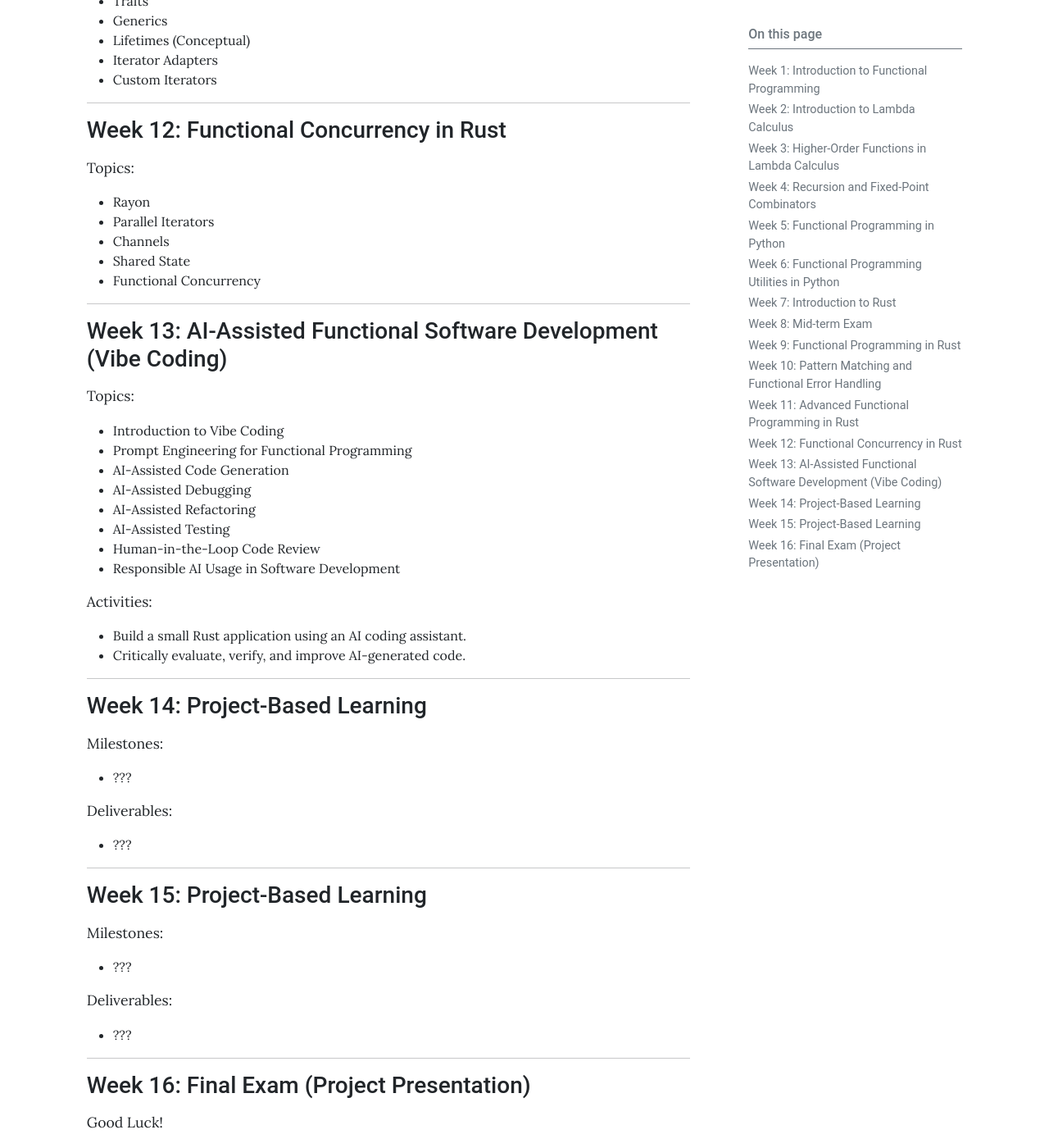
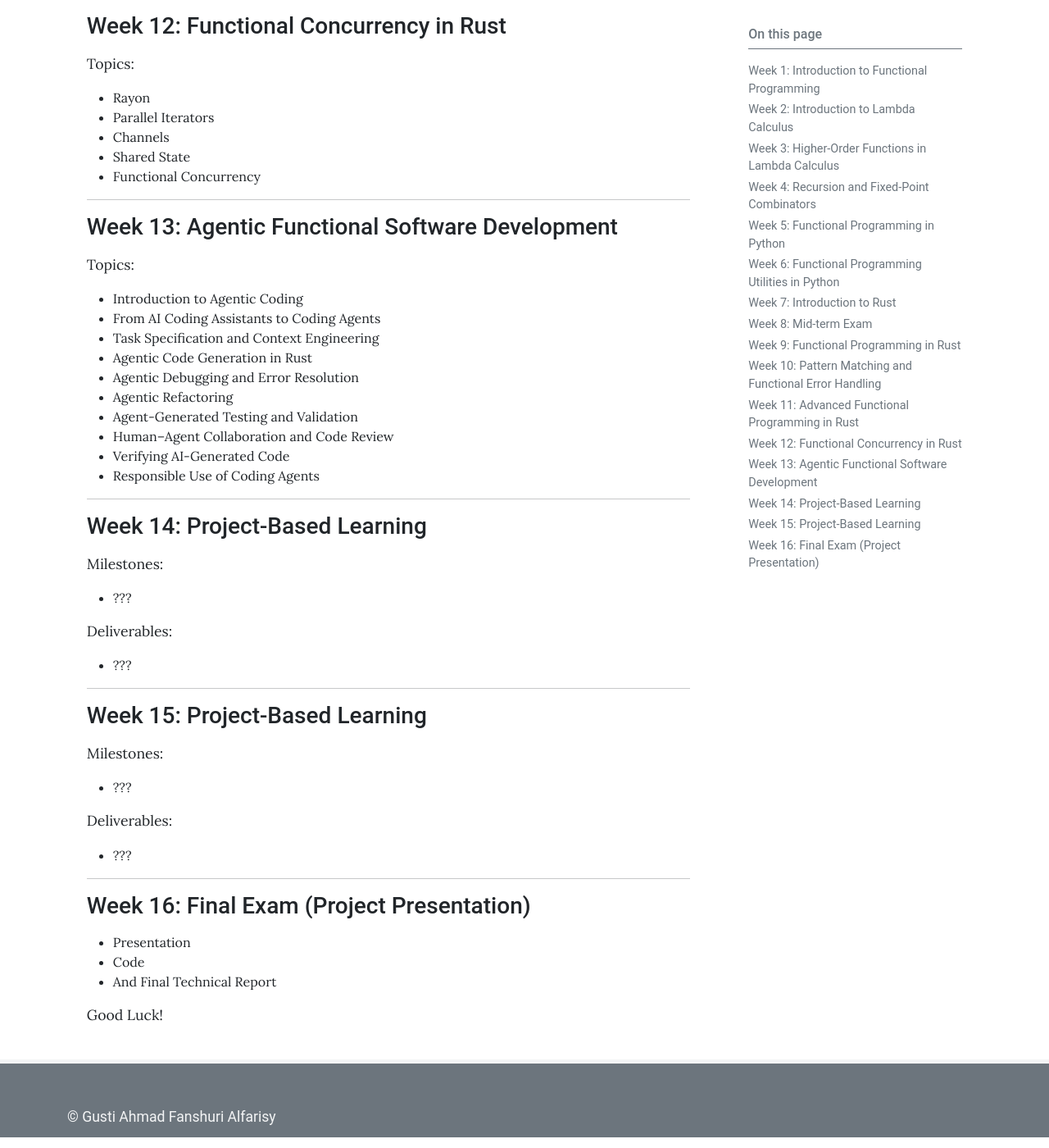
Before and after one commit to gusti-alfarisy/gusti-alfarisy.github.io, a Jekyll site: the page built from pages/mk/fungsional2026.md, in a window 1280 px wide and 1400 px high, scrolled down 3056 px. Shown: the whole window at 82% size. Built offline with Jekyll 4.4.1, drawn with Linux system fonts in a browser that asks for light colours; some of the changed text lies outside the part shown.

Commit message:
delete blog and update mk fungsional 2026

```diff
--- a/_data/navigation.yml
+++ b/_data/navigation.yml
@@ -13,7 +13,7 @@
   # - text: 'Web Intelligence'
   #   href: /mk/web2026/
   - text: 'Functional Programming'
-    href: /mk/fungsional2025/
+    href: /mk/fungsional2026/
   # - text: 'Artificial Intelligence'
   #   href: /mk/ai2025/
 #- text: Documentation
--- a/pages/mk/fungsional2026.md
+++ b/pages/mk/fungsional2026.md
@@ -17,6 +17,7 @@ Topics:
 - Pure Functions
 - Immutability
 - Benefits
+- Final Project, Class A: Smart Soil IoT and KalimantanBio Knowledge Explorer; Class B: Aerial Analytics Platform
 
 ---
 
@@ -27,13 +28,13 @@ Topics:
 - Variables
 - Function Abstraction
 - Function Application
-- Alpha, Beta, and Eta Reduction
+- Alpha Conversion, Beta Reduction, and Eta Reduction
 - Boolean Logic
 
 ---
 
 ### Week 3: Higher-Order Functions in Lambda Calculus
-[Lecture Notes](https://gusti-alfarisy.github.io/blog/2025/ln3-fp-hop-lambda-calculus/)
+<!-- [Lecture Notes](https://gusti-alfarisy.github.io/blog/2025/ln3-fp-hop-lambda-calculus/) -->
 
 Topics:
 - Church Encoding
@@ -141,21 +140,27 @@ Topics:
 
 ---
 
-### Week 13: AI-Assisted Functional Software Development (Vibe Coding)
+### Week 13: Agentic Functional Software Development
 
 Topics:
-- Introduction to Vibe Coding
-- Prompt Engineering for Functional Programming
-- AI-Assisted Code Generation
-- AI-Assisted Debugging
-- AI-Assisted Refactoring
-- AI-Assisted Testing
-- Human-in-the-Loop Code Review
-- Responsible AI Usage in Software Development
+- Introduction to Agentic Coding
+- From AI Coding Assistants to Coding Agents
+- Task Specification and Context Engineering
+- Agentic Code Generation in Rust
+- Agentic Debugging and Error Resolution
+- Agentic Refactoring
+- Agent-Generated Testing and Validation
+- Human–Agent Collaboration and Code Review
+- Verifying AI-Generated Code
+- Responsible Use of Coding Agents
 
-Activities:
-- Build a small Rust application using an AI coding assistant.
-- Critically evaluate, verify, and improve AI-generated code.
+<!-- Activities:
+- Build or extend a small Rust application using an AI coding agent.
+- Provide the agent with requirements, constraints, and relevant project context.
+- Delegate implementation, debugging, testing, and refactoring tasks to the agent.
+- Inspect and verify the agent's changes rather than accepting them automatically.
+- Identify violations of functional programming principles and instruct the agent to improve them.
+- Reflect on which decisions should be delegated to the agent and which should remain under human control. -->
 
 ---
 
@@ -181,4 +186,9 @@ Deliverables:
 
 ### Week 16: Final Exam (Project Presentation)
 
+
+- Presentation
+- Code
+- And Final Technical Report
+
 Good Luck!
```
Also changed, not shown: other parts of pages/mk/fungsional2026.md (+3 -5 lines), _posts/2026-05-24-jadwal-pbl-uas-ml.md (deleted, +0 -70 lines).
